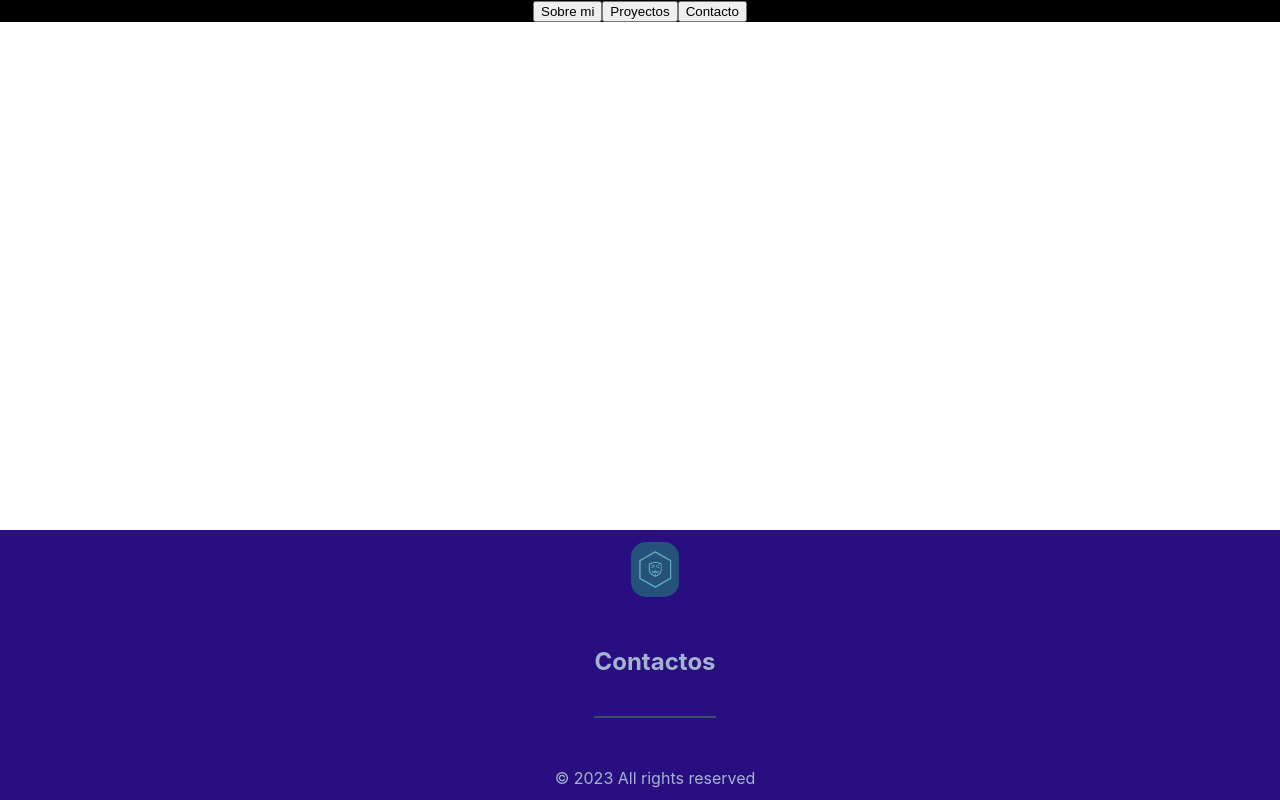
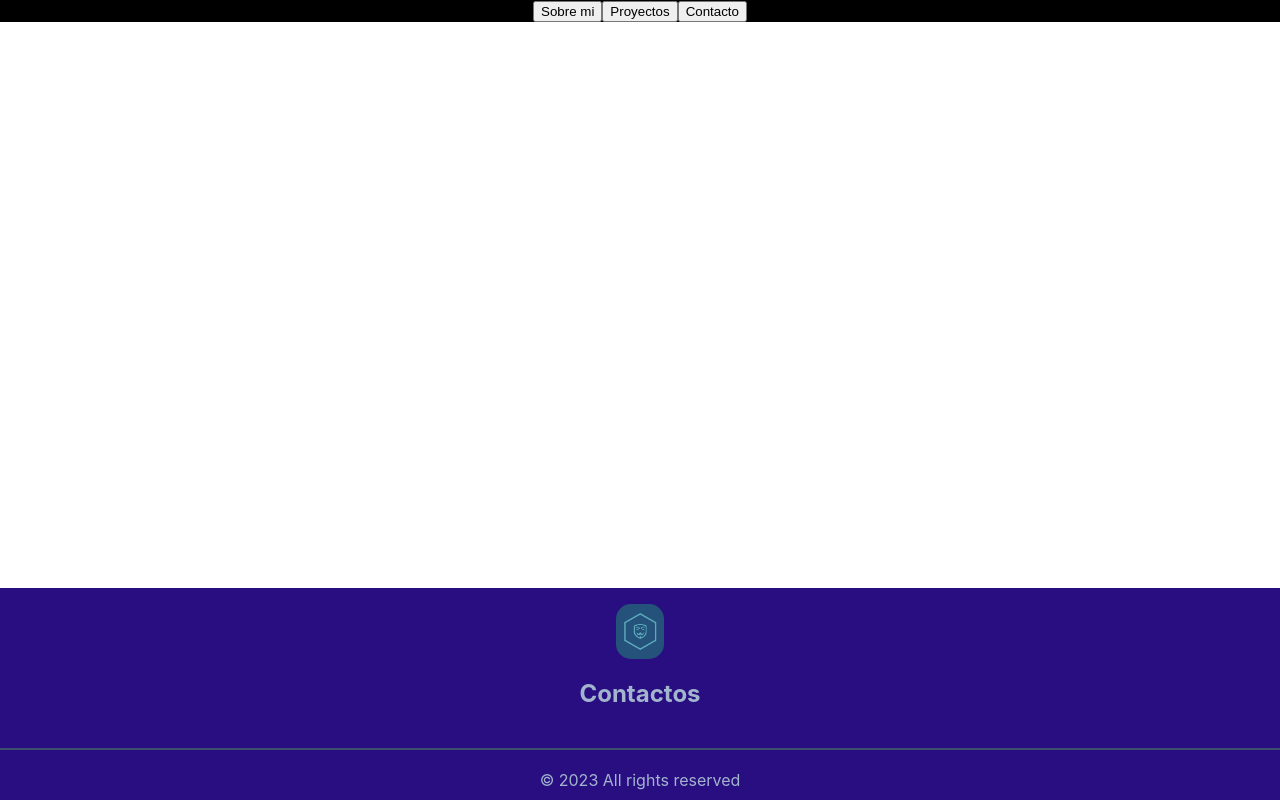
Before and after one commit to JorgeSalazarMaceda/portfolio, a React (Create React App) app: page / in a window 1280 px wide. Built offline with nearby package versions, Linux system fonts and the light colour scheme.

Commit message:
New components inside of Footer

```diff
--- a/src/Components/Footer.js
+++ b/src/Components/Footer.js
@@ -1,6 +1,8 @@
 import React from 'react';
 import '../Style/Footer.css'
 import logo from '../assets/Logo porfolio.png';
+import FooterUpperpart from './FooterUpperpart';
+import FooterBottompart from './FooterBottompart';
 
 const Footer = () => {
 
@@ -8,11 +10,8 @@ const Footer = () => {
         <div>
             <footer>
                 <img src={logo} alt="logo" />
-                <div className='top'>
-                    <h2>Contactos</h2>
-                </div>
-
-                <span> © 2023 All rights reserved</span>
+                <FooterUpperpart></FooterUpperpart>
+                <FooterBottompart></FooterBottompart>
             </footer>
         </div>
     )
--- /dev/null
+++ b/src/Components/FooterBottompart.js
@@ -0,0 +1,13 @@
+import '../Style/Footer.css'
+
+const FooterBottompart = () => {
+
+
+    return (
+        <div className='bottom'>
+            <span> © 2023 All rights reserved</span>
+        </div>
+    )
+}
+
+export default FooterBottompart;
--- /dev/null
+++ b/src/Components/FooterUpperpart.js
@@ -0,0 +1,13 @@
+import '../Style/Footer.css'
+
+const FooterUpperpart = () => {
+
+
+    return (
+        <div className='top'>
+            <h2>Contactos</h2>
+        </div>
+    )
+}
+
+export default FooterUpperpart;
--- a/src/Style/Footer.css
+++ b/src/Style/Footer.css
@@ -1,37 +1,34 @@
 footer {
     width: 100vw;
-    max-height: 15em;
     position: fixed;
     bottom: 0;
     display: flex;
     flex-direction: column;
     /* Cambia la dirección del flex a columna */
-    justify-content: center;
-    /* Centra el contenido horizontalmente */
     align-items: center;
     /* Centra el contenido verticalmente */
-    gap: 30px;
     color: #a2b5cd;
     background-color: rgb(41, 14, 130);
-    padding: 15px;
     /* Agrega un espacio alrededor del contenido */
     font-size: 16px;
     text-align: center;
+    padding-top: 1rem;
 }
 
 footer img {
-    width: 3em;
+    width: 3rem;
     border-radius: 15px;
 }
 
 footer .top {
+    width: 100%;
     border-bottom: 2px solid #3a4f6a;
     padding-bottom: 20px;
     margin-bottom: 10px;
     /* Agrega un margen inferior para separar los elementos */
 }
 
-footer span {
-    margin-top: 10px;
-    /* Agrega un margen superior para separar los elementos */
+footer .bottom {
+    margin: 10px 0 10px 0;
+  /* Agrega un margen inferior y superior para separar los elementos */
 }
```
